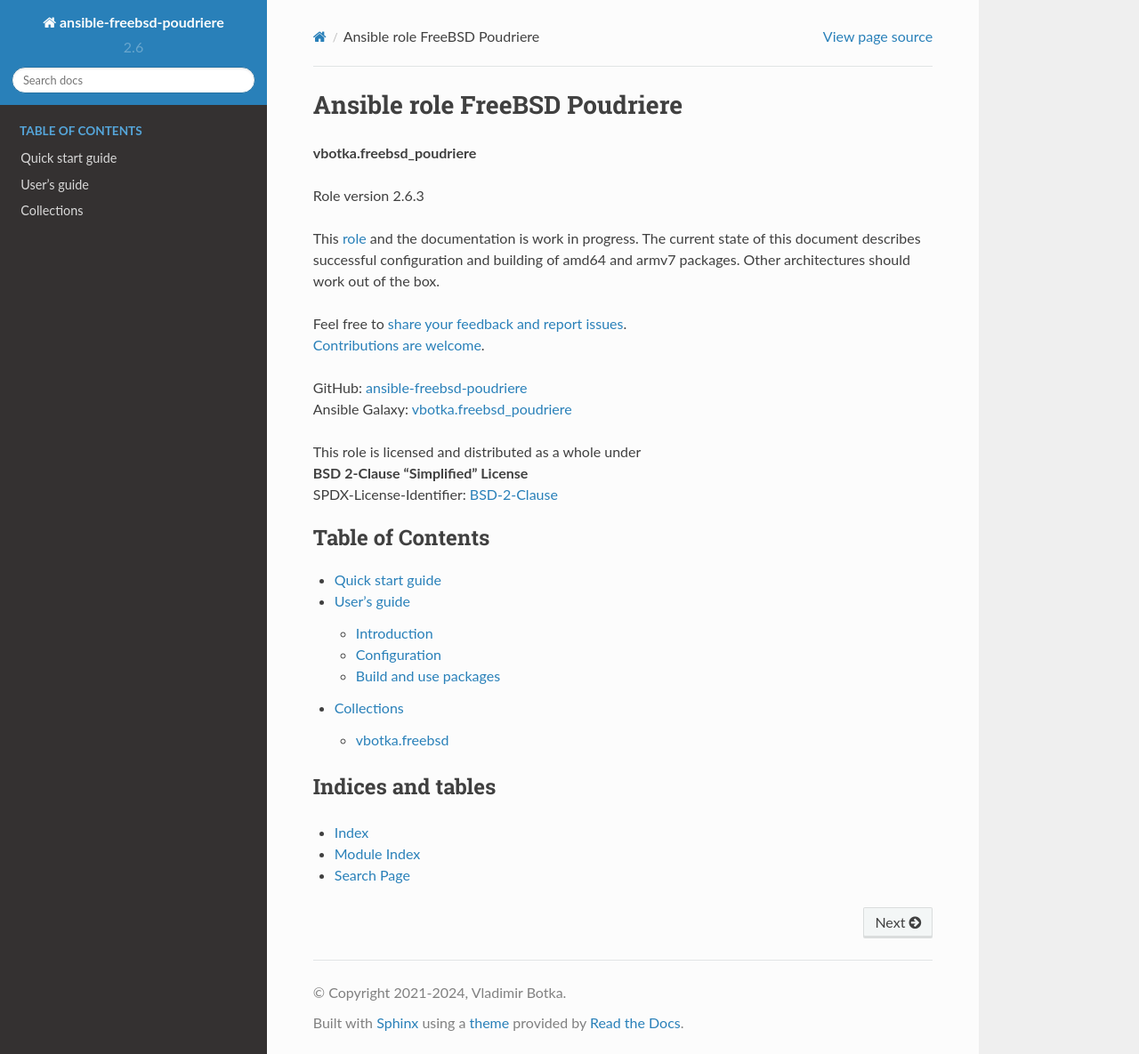
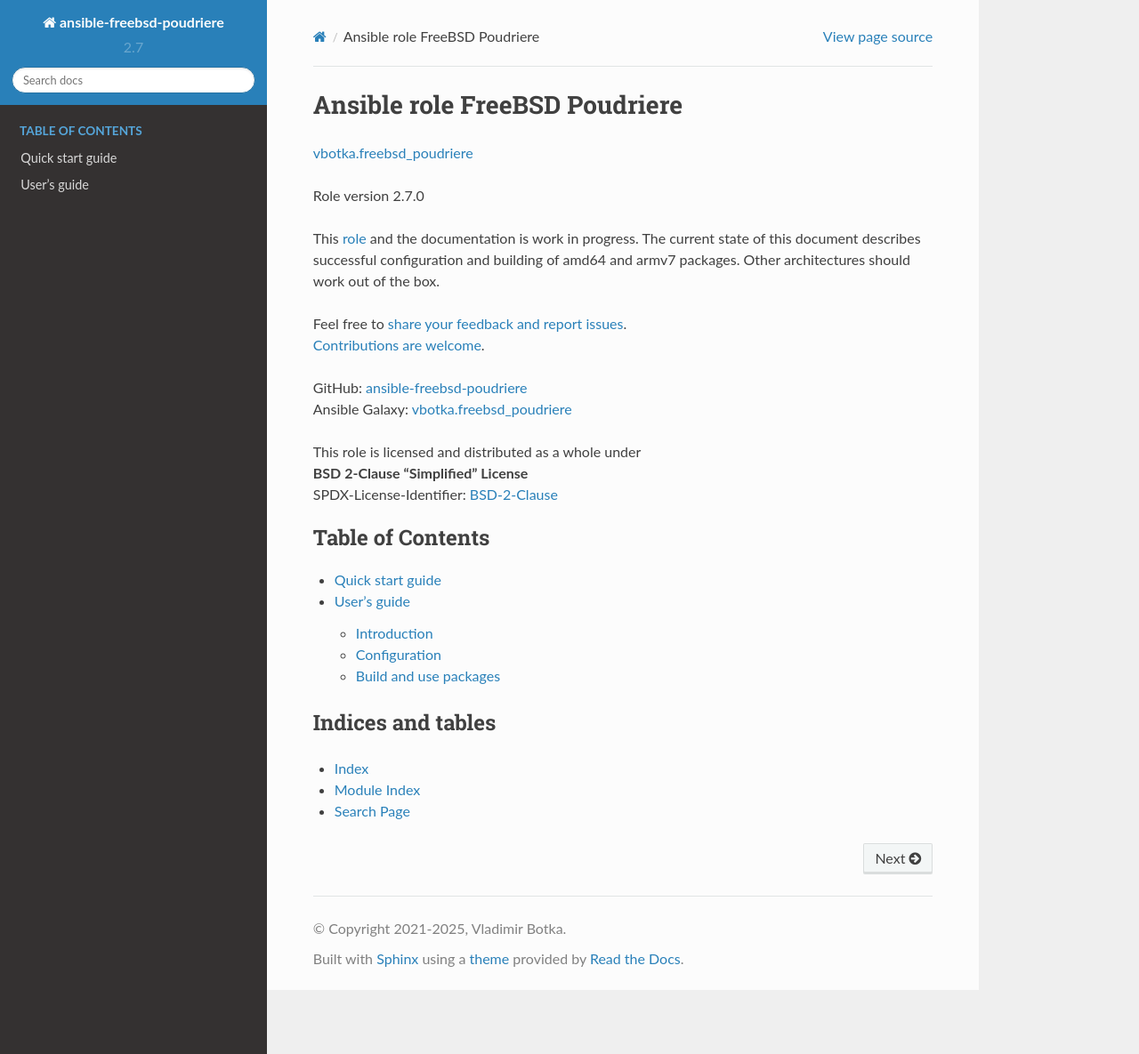
Before and after one commit to vbotka/ansible-freebsd-poudriere, a Sphinx documentation site: the page built from docs/source/index.rst, in a window 1280 px wide and 1185 px high. Shown: the whole window at 89% size. Built offline with Sphinx 7.4.7 and the Read the Docs theme 3.1.0, drawn with Linux system fonts in a browser that asks for light colours; some web fonts are replaced; pages that are not in the unit, such as notebooks, are missing from menus.

Commit message:
Start 2.7.0 devel.

```diff
--- a/docs/source/conf.py
+++ b/docs/source/conf.py
@@ -32,7 +32,7 @@
 
 # General information about the project.
 project = 'ansible-freebsd-poudriere'
-copyright = '2021-2024, Vladimir Botka'
+copyright = '2021-2025, Vladimir Botka'
 author = 'Vladimir Botka'
 
 # The version info for the project you're documenting, acts as replacement for
@@ -40,9 +40,9 @@
 # built documents.
 #
 # The short X.Y version.
-version = '2.6'
+version = '2.7'
 # The full version, including alpha/beta/rc tags.
-release = '2.6.3'
+release = '2.7.0'
 
 # The language for content autogenerated by Sphinx. Refer to documentation
 # for a list of supported languages.
--- a/docs/source/index.rst
+++ b/docs/source/index.rst
@@ -1,23 +1,24 @@
 Ansible role FreeBSD Poudriere
 ##############################
 
-**vbotka.freebsd_poudriere**
+`vbotka.freebsd_poudriere`_
 
-Role version 2.6.3
+Role version 2.7.0
 
-This `role <https://galaxy.ansible.com/vbotka/freebsd_poudriere/>`_ and the documentation is work in
-progress. The current state of this document describes successful configuration and building of
-amd64 and armv7 packages. Other architectures should work out of the box.
 
-| Feel free to `share your feedback and report issues <https://github.com/vbotka/ansible-freebsd-poudriere/issues>`_.
-| `Contributions are welcome <https://github.com/firstcontributions/first-contributions>`_.
+This `role`_ and the documentation is work in progress. The current state of this document describes
+successful configuration and building of amd64 and armv7 packages. Other architectures should work
+out of the box.
 
-| GitHub: `ansible-freebsd-poudriere  <https://github.com/vbotka/ansible-freebsd-poudriere/>`_
-| Ansible Galaxy: `vbotka.freebsd_poudriere <https://galaxy.ansible.com/vbotka/freebsd_poudriere/>`_
+| Feel free to `share your feedback and report issues`_.
+| `Contributions are welcome`_.
+
+| GitHub: `ansible-freebsd-poudriere`_
+| Ansible Galaxy: `vbotka.freebsd_poudriere`_
 
 | This role is licensed and distributed as a whole under
 | **BSD 2-Clause "Simplified" License**
-| SPDX-License-Identifier: `BSD-2-Clause <https://spdx.org/licenses/BSD-2-Clause.html>`_
+| SPDX-License-Identifier: `BSD-2-Clause`_
 
 .. toctree::
    :caption: Table of Contents
```
Also changed, not shown: other parts of docs/source/index.rst (+8 -1 lines), changelog/CHANGELOG-v2.7.rst (added, +26 -0 lines), docs/source/collection-bsd.rst (deleted, +0 -25 lines), 2 other files.
